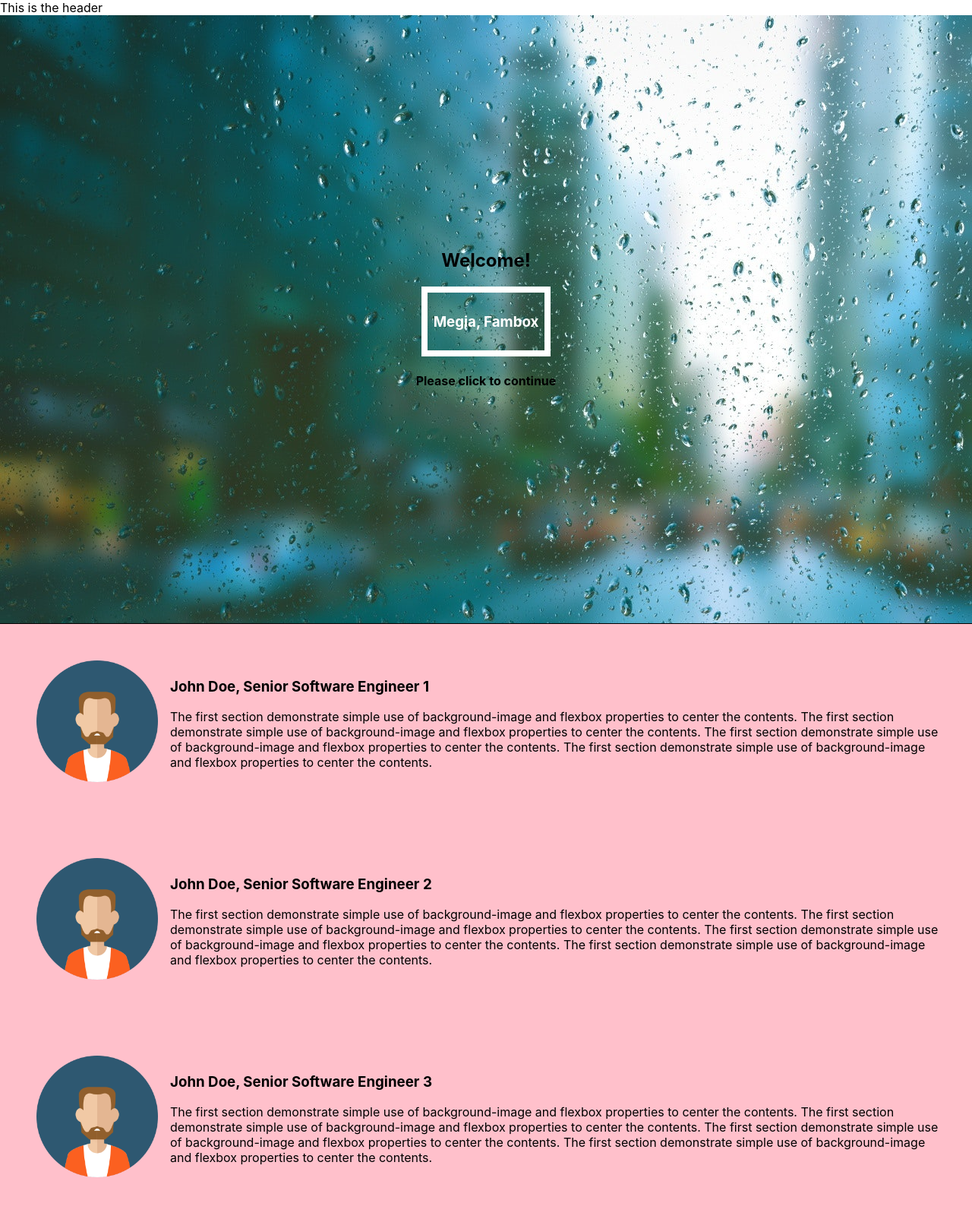
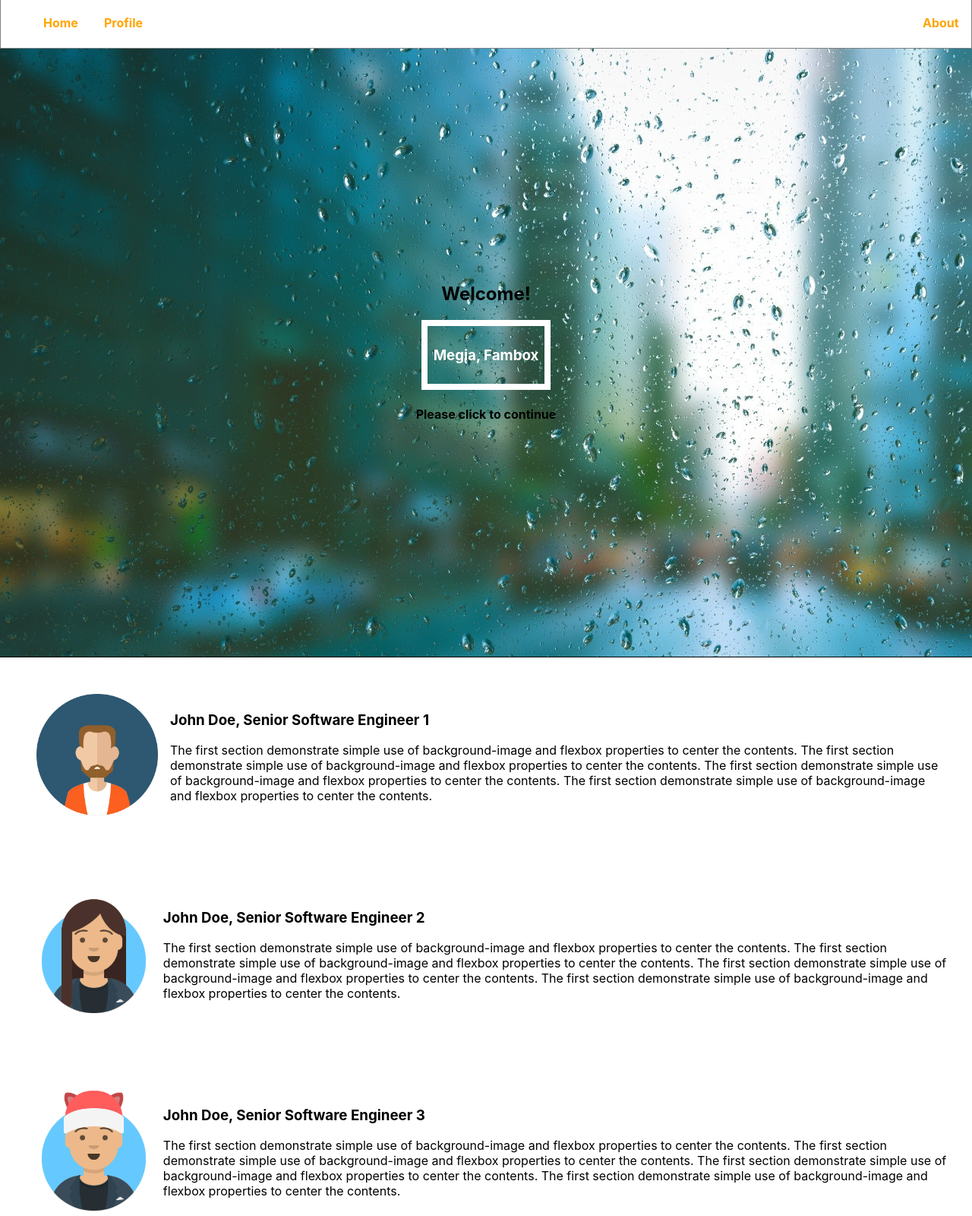
Before and after one commit to vincentmegia/flexbox-layout-01, a website: page index.html in a window 1280 px wide. Shown: the top 1600 px of the page at 76% size. Drawn offline with Linux system fonts and the light colour scheme.

Commit message:
initial draft

```diff
--- a/index.css
+++ b/index.css
@@ -19,9 +19,9 @@ body {
 }
 
 .section-one {
-	background-image: url("http://localhost:8080/main-bg.jpg");
+	background-image: url("http://localhost:8080/assets/images/main-bg.jpg");
 	height: 100vh;
-	background-color: red;
+	/* background-color: red; */
 }
 
 .section-common {
@@ -39,10 +39,8 @@ body {
 }
 
 .section-two {
-	/* height: 50vh; */
 	border-top: .5px solid black;
 	border-bottom: .5px solid black;
-	background-color: pink;
 }
 
 .section-two-article-one {
@@ -54,14 +52,49 @@ body {
 	align-items: center;
 }
 
-.article-content {
-
-}
-
-.article-avatar-container {
+.avatar-container {
 	margin: 1em;
 }
 
-.article-avatar-container img {
+.avatar-container img {
 	height: 10em;
 }
+
+.navigation {
+	display: flex;
+	align-items: center;
+	height: 8vh;
+	/* background-color: pink; */
+	border: .5px solid grey;
+	box-shadow: 2px 2px #888888;
+	border-top: 0px;
+}
+
+.navigation ul {
+	display: flex;
+	list-style: none;
+	width: 100%;
+}
+
+.navigation ul > li {
+	margin: 1em;
+	width: 3em;
+	height: 1.5em;
+}
+
+.navigation ul > li > a:link {
+	color: orange;
+	font-weight: bolder;
+	text-decoration: none;
+	font-size: 1rem;
+}
+
+.navigation ul > li > a:hover {
+	color: orangered;
+	text-decoration: underline;
+	font-size: 1.2rem;
+}
+
+.navigation-container li:nth-last-of-type(1) {
+	margin-left: auto;
+}
--- a/index.html
+++ b/index.html
@@ -2,11 +2,15 @@
 <html lang="en">
 	<head>
 		<meta charset="UTF-8">
-		<link rel="stylesheet" href="index.css">
+		<link rel="stylesheet" href="index.css" media="all">
 	</head>
 	<body>
-		<nav>
-			This is the header
+		<nav class="navigation">
+			<ul class="navigation-container">
+				<li><a href="#home">Home</a></li>
+				<li><a href="#profile">Profile</a></li>
+				<li><a href="#about">About</a></li>
+			</ul>
 		</nav>
 		<section class="sections">
 			<section class="section-common section-one">
@@ -18,8 +22,8 @@
 			</section>
 			<section class="section-common section-two">
 				<article class="section-two-article-one">
-					<div class="article-avatar-container">
-						<img src="avatar-01.png">
+					<div class="avatar-container">
+						<img src="assets/images/avatar-01.jpg" loading="lazy" alt="avatar-01">
 					</div>
 					<div class="article-content">
 						<h3>John Doe, Senior Software Engineer 1</h3>
@@ -31,8 +35,8 @@
 					</div>
 				</article>
 				<article class="section-two-article-one">
-					<div class="article-avatar-container">
-						<img src="avatar-01.png">
+					<div class="avatar-container">
+						<img src="assets/images/avatar-02.png" loading="lazy">
 					</div>
 					<div class="article-content">
 						<h3>John Doe, Senior Software Engineer 2</h3>
@@ -44,8 +48,8 @@
 					</div>
 				</article>
 				<article class="section-two-article-one">
-					<div class="article-avatar-container">
-						<img src="avatar-01.png">
+					<div class="avatar-container">
+						<img src="assets/images/avatar-03.png" loading="lazy">
 					</div>
 					<div class="article-content">
 						<h3>John Doe, Senior Software Engineer 3</h3>
```
Also changed, not shown: assets/images/avatar-01.jpg (added), assets/images/avatar-01.png (renamed from avatar-01.png), assets/images/avatar-02.png (added), assets/images/avatar-03.png (added), assets/images/main-bg.jpg (renamed from main-bg.jpg), 2 other files.
